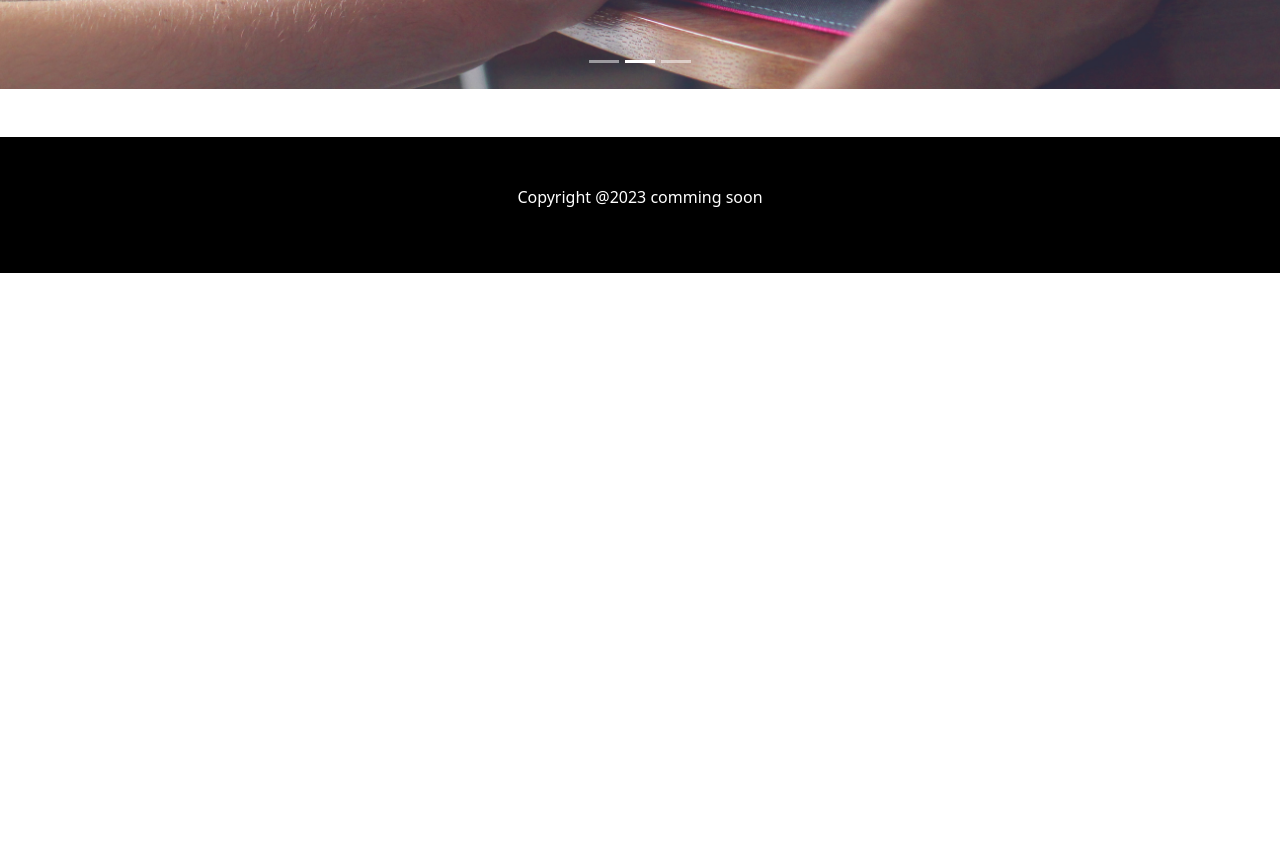
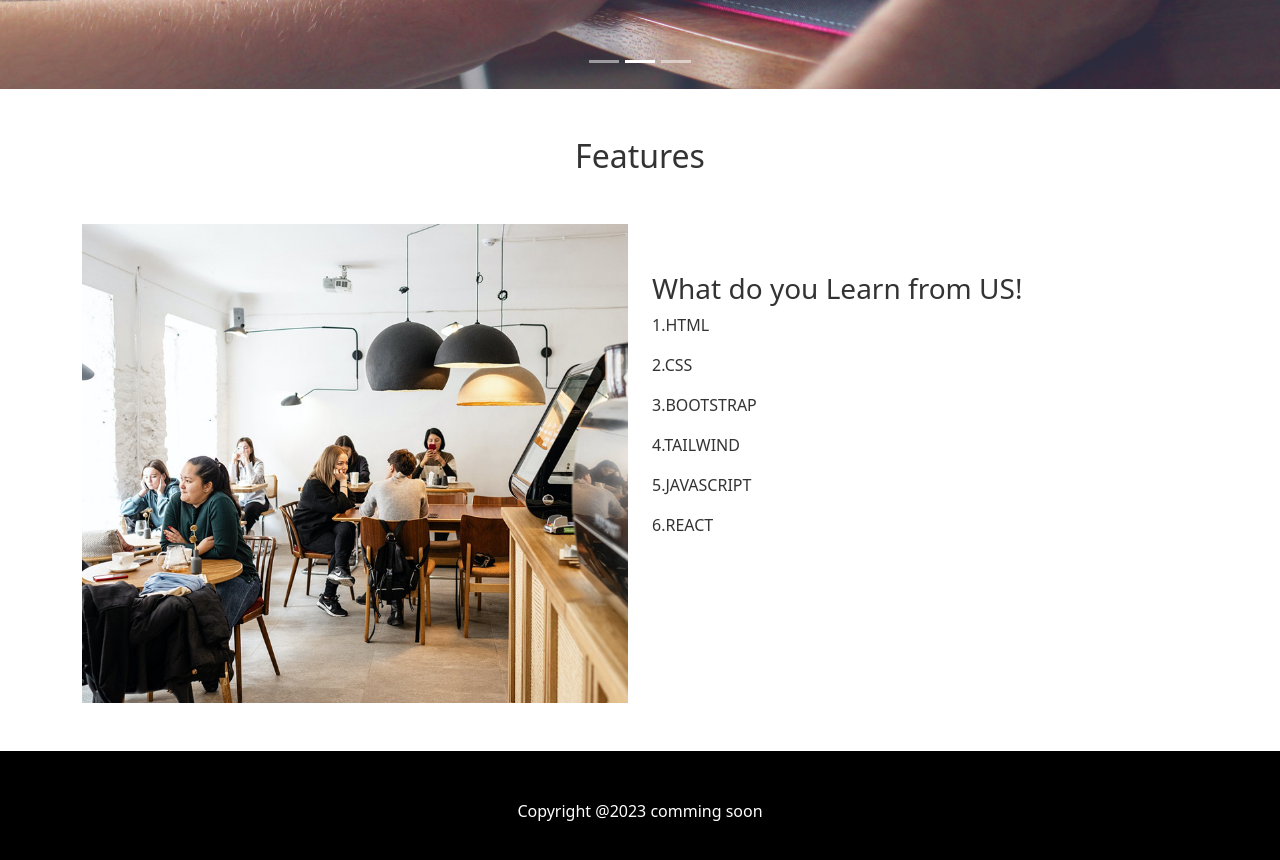
Before and after one commit to hridoyhalder1/learning-platform-10, a React (Create React App) app: page / in a window 1280 px wide. Shown: the part 820-1680 px from the top of the page. Before the commit the page ends 1093 px from the top, so only its background shows below. Built offline with nearby package versions, Linux system fonts and the light colour scheme; no server answers.

Commit message:
home page

```diff
--- a/src/Pages/Shared/Home/Home.js
+++ b/src/Pages/Shared/Home/Home.js
@@ -1,10 +1,12 @@
 import React from 'react';
 import Hero from './Hero/Hero';
+import Tutorial from './Tutorial/Tutorial';
 
 const Home = () => {
     return (
         <div>
             <Hero></Hero>
+            <Tutorial></Tutorial>
         </div>
     );
 };
--- /dev/null
+++ b/src/Pages/Shared/Home/Tutorial/Tutorial.css
@@ -0,0 +1,5 @@
+@media screen and (max-width: 770px) {
+    .tutorial{
+        flex-direction: column;
+    }
+}
--- /dev/null
+++ b/src/Pages/Shared/Home/Tutorial/Tutorial.js
@@ -0,0 +1,40 @@
+import React from 'react';
+import Container from 'react-bootstrap/Container';
+import Col from 'react-bootstrap/Col';
+import Row from 'react-bootstrap/Row';
+import edu from '../../../../asstes/Tutorial/edu.png';
+import './Tutorial.css';
+
+
+const Tutorial = () => {
+    return (
+        <div className=' mt-5'>
+            <h2 className=' text-center mb-5'>Features</h2>
+            <Container>
+                <Row className=' tutorial'>
+                    <Col >
+                        <img
+                            className="d-block w-100 "
+                            src={edu}
+                            alt="education"
+                        />
+                    </Col>
+                    <Col>
+                        <div className=' pt-5 '>
+                            <h3>What do you Learn from US!</h3>
+                            <p>1.HTML</p>
+                            <p>2.CSS</p>
+                            <p>3.BOOTSTRAP</p>
+                            <p>4.TAILWIND</p>
+                            <p>5.JAVASCRIPT</p>
+                            <p>6.REACT</p>
+                        </div>
+                    </Col>
+                </Row>
+
+            </Container>
+        </div>
+    );
+};
+
+export default Tutorial;
```
Also changed, not shown: src/asstes/Tutorial/edu.png (added).
